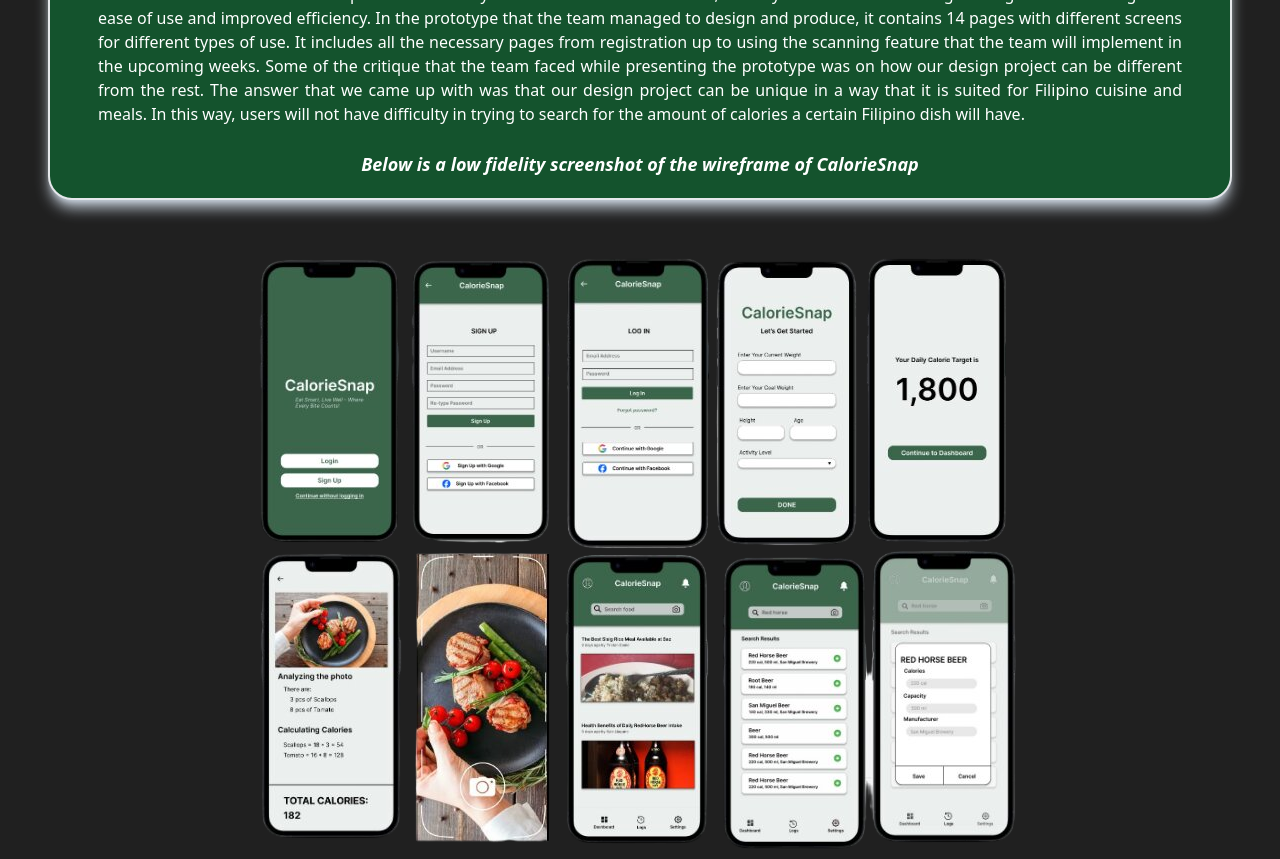
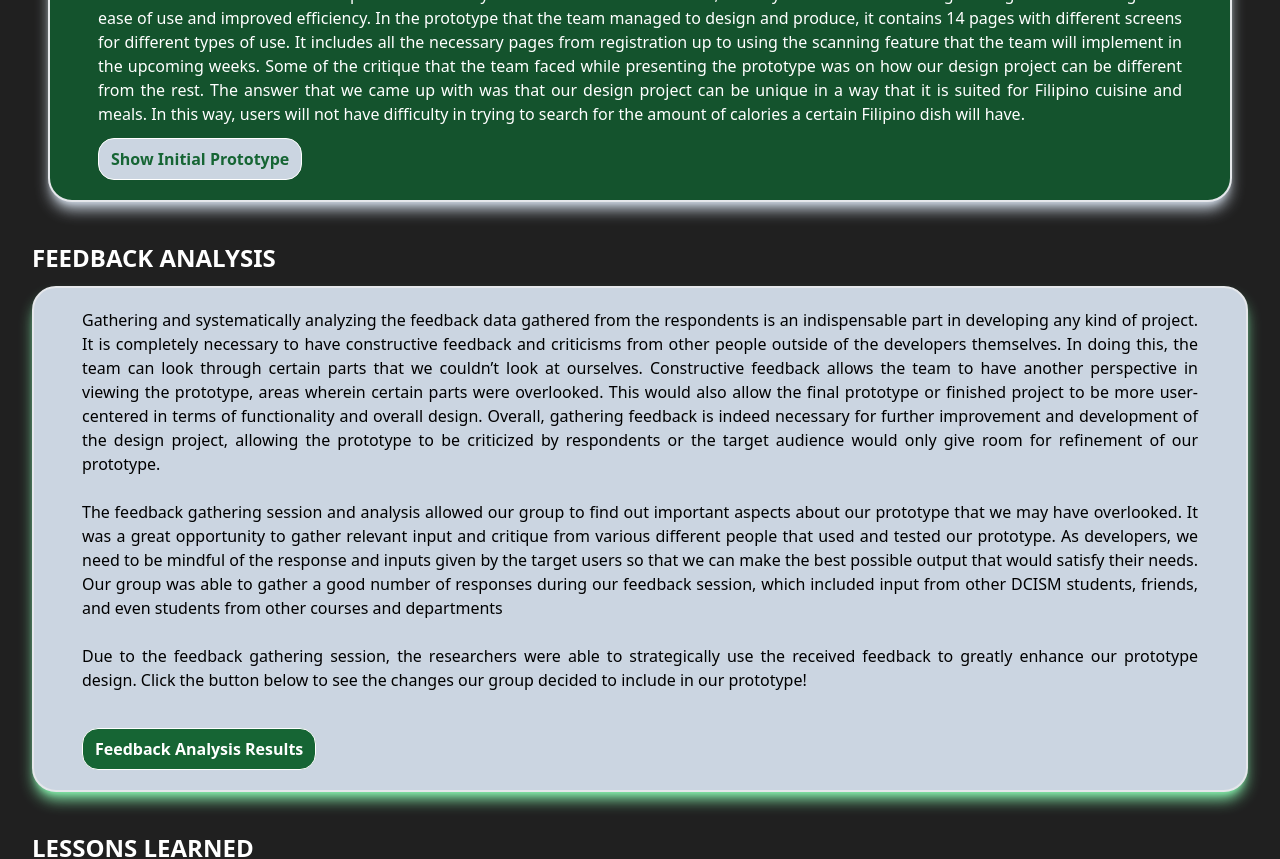
Before and after one commit to b1gmcdaddy/SDG-Case-Studies, a React (Vite) app: page /GoodHealthSDG in a window 1280 px wide. Shown: the part 2660-3519 px from the top of the page. Built offline with nearby package versions, Linux system fonts and the light colour scheme; the HTML template or start-up script is replaced by a standard one; a web font is replaced by a local one.

Commit message:
added: feedback analysis and initia prototype

```diff
--- a/src/pages/SDG1.jsx
+++ b/src/pages/SDG1.jsx
@@ -8,10 +8,13 @@ import fishbone1 from "../assets/fishbone1.png";
 import prototype from "../assets/prototype.png";
 import persona2 from "../assets/persona2.png";
 import empathy2a from "../assets/empathy2a.png";
+import feedback1 from "../assets/feedback1.jpg";
+import feedback2 from "../assets/feedback2.jpg";
 
 const SDG1 = () => {
   const [showScamper, setShowScamper] = useState(false);
   const [showPrototype1, setShowPrototype1] = useState(false);
+  const [showChanges, setShowChanges] = useState(false);
 
   const toggleScamper = () => {
     setShowScamper(!showScamper);
@@ -19,6 +22,10 @@ const SDG1 = () => {
 
   const togglePrototype1 = () => {
     setShowPrototype1(!showPrototype1);
+  }
+
+  const toggleChanges = () => {
+    setShowChanges(!showChanges);
   }
 
   const accordionItems = [
@@ -258,7 +265,7 @@ const SDG1 = () => {
         <div className="md:mt-8 xs:mt-10">
           {/*PROTOTYPE SECTION*/}
           <h2 className="text-2xl font-bold text-white ">
-            PROTOTYPE
+            INITIAL PROTOTYPE
           </h2>
           <div className="border-solid border-2 bg-green-900 rounded-3xl mt-3 md:px-12 xs:px-8 py-5 shadow-lg shadow-slate-300">
             <ul className="list-disc text-white md:text-justify md:text-md">
@@ -291,21 +298,82 @@ const SDG1 = () => {
               have difficulty in trying to search for the amount of calories a
               certain Filipino dish will have.
               <br />
-              <br />
-              <p className="text-center text-lg font-semibold italic">
-                Below is a low fidelity screenshot of the wireframe of
-                CalorieSnap
-              </p>
+
             </p>
+          <button
+                className={`cursor-pointer mt-3 font-semibold border border-white px-3 md:py-2 rounded-2xl text-green-800 ${
+                  showPrototype1
+                    ? "bg-red-900 hover:bg-red-800"
+                    : "bg-slate-300 hover:bg-slate-200"
+                }`}
+                onClick={togglePrototype1}
+              >
+                {!showPrototype1 ? <p>Show Initial Prototype</p> : <p className="text-white">CLOSE</p>}
+              </button>
+
           </div>
+          {showPrototype1 && (
+            <div className="text-center">
+              <img src={prototype} className="mt-8 mx-auto w-full" />
+            </div>
+          )}
         </div>
-        <div className="mt-12 flex items-center justify-center">
-          <img src={prototype} />
         </div>
-        <h1 className="text-white md:text-6xl xs:text-2xl text-center font-extrabold drop-shadow-sm">
-          Calorie<span className="text-green-600">Snap</span>
-        </h1>
+
+
+      <div className="md:mt-10 xs:mt-10">
+        {/*FEEDBACK SECTION*/}
+        <h2 className="text-2xl font-bold text-white md:inline">
+          FEEDBACK ANALYSIS
+        </h2>
+        <div className="border-solid border-2 border-grey-500 bg-slate-300 rounded-3xl mt-3 md:px-12 xs:px-8 py-5 shadow-lg shadow-green-300">
+          <p className="text-black md:text-justify  md:text-md">
+                            Gathering and systematically analyzing the feedback data gathered from the
+                  respondents is an indispensable part in developing any kind of project. It is completely
+                  necessary to have constructive feedback and criticisms from other people outside of the
+                  developers themselves. In doing this, the team can look through certain parts that we couldn’t
+                  look at ourselves. Constructive feedback allows the team to have another perspective in viewing
+                  the prototype, areas wherein certain parts were overlooked. This would also allow the final
+                  prototype or finished project to be more user-centered in terms of functionality and overall
+                  design. Overall, gathering feedback is indeed necessary for further improvement and
+                  development of the design project, allowing the prototype to be criticized by respondents or the
+                  target audience would only give room for refinement of our prototype.
+             <br />
+            <br />
+                          The feedback gathering session and analysis allowed our group to find out
+              important aspects about our prototype that we may have overlooked. It was a great
+              opportunity to gather relevant input and critique from various different people that used
+              and tested our prototype. As developers, we need to be mindful of the response and
+              inputs given by the target users so that we can make the best possible output that would
+              satisfy their needs. Our group was able to gather a good number of responses during
+              our feedback session, which included input from other DCISM students, friends, and
+              even students from other courses and departments
+            <br />
+            <br /> Due to the feedback gathering session, the researchers were able to strategically
+            use the received feedback to greatly enhance our prototype design. Click the button below to see the changes
+            our group decided to include in our prototype!
+          </p><br/>
+          <button
+                className={`cursor-pointer mt-3 font-semibold border border-white px-3 md:py-2 rounded-2xl text-white ${
+                  showChanges
+                    ? "bg-red-900 hover:bg-red-800"
+                    : "bg-green-800 hover:bg-green-700"
+                }`}
+                onClick={toggleChanges}
+              >
+                {!showChanges ? <p>Feedback Analysis Results</p> : <p className="text-white">CLOSE</p>}
+              </button>
+
+
+          {showChanges && (
+            <div className="text-center">
+             <img src={feedback1} className="mt-8 mx-auto w-full" />
+              <img src={feedback2} className="mt-5 mx-auto" />
+            </div>
+          )}
+        </div>
       </div>
+
 
       <div className="md:mt-10 xs:mt-10">
         {/*LESSONS LEARNED SECTION*/}
@@ -351,7 +419,6 @@ const SDG1 = () => {
           </p>
         </div>
       </div>
-
       <div className="md:mt-8 xs:mt-10 mb-14">
         {/*Conclusion SECTION*/}
         <h2 className="text-4xl font-bold text-white text-center">
```
Also changed, not shown: src/assets/feedback1.jpg (added), src/assets/feedback2.jpg (added).
